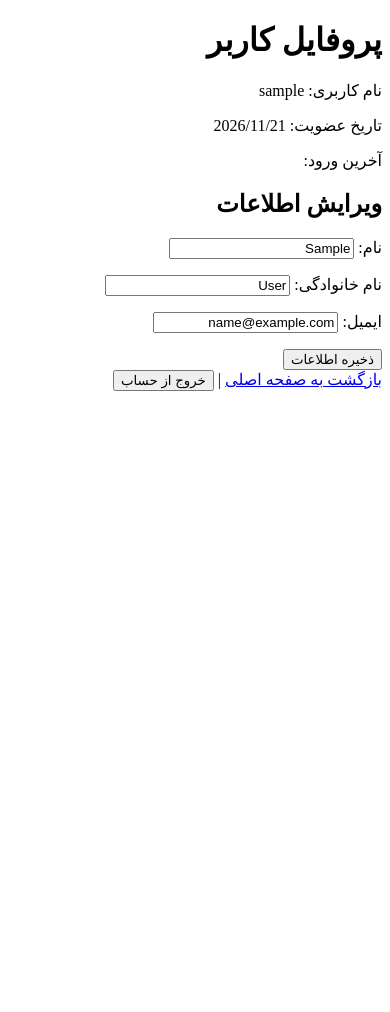
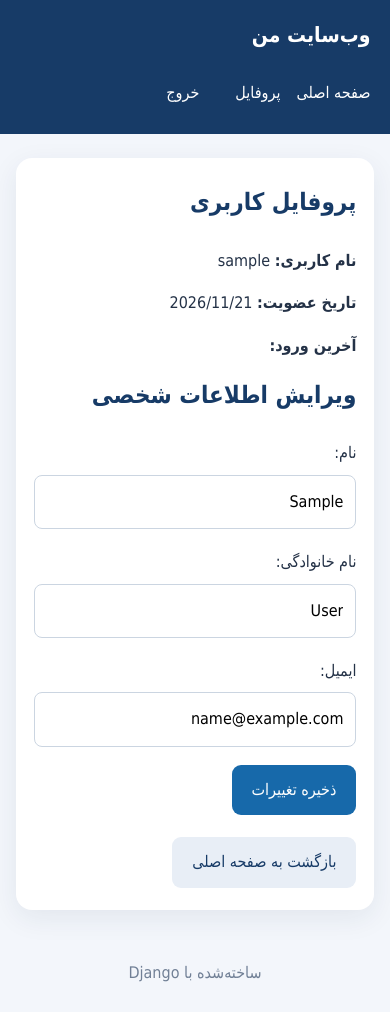
Before and after one commit to miladkouhzadi7600-hash/django-project, a Django app: page /profile/ in a window 390 px wide. Before the commit the page ends 391 px from the top, so only its background shows below. Run offline with Django 5.2, Linux system fonts and the light colour scheme; the visitor is signed in with stand-in values (Sample User, id 1).

Commit message:
Apply responsive shared design to profile.html

```diff
--- a/main/templates/main/profile.html
+++ b/main/templates/main/profile.html
@@ -1,35 +1,22 @@
-<!DOCTYPE html>
-<html lang="fa" dir="rtl">
-<head>
-    <meta charset="UTF-8">
-    <meta name="viewport" content="width=device-width, initial-scale=1.0">
-    <title>پروفایل کاربر</title>
-</head>
-<body>
-    <h1>پروفایل کاربر</h1>
-    <p>نام کاربری: {{ user.username }}</p>
-    <p>تاریخ عضویت: {{ user.date_joined|date:"Y/m/d" }}</p>
-    <p>آخرین ورود: {{ user.last_login|date:"Y/m/d H:i" }}</p>
+{% extends 'main/base.html' %}
 
-    <h2>ویرایش اطلاعات</h2>
+{% block title %}پروفایل | وب‌سایت من{% endblock %}
 
-    {% if messages %}
-        {% for message in messages %}
-            <p>{{ message }}</p>
-        {% endfor %}
-    {% endif %}
+{% block content %}
+<section class="card">
+    <h1>پروفایل کاربری</h1>
+    <p><strong>نام کاربری:</strong> {{ user.username }}</p>
+    <p><strong>تاریخ عضویت:</strong> {{ user.date_joined|date:"Y/m/d" }}</p>
+    <p><strong>آخرین ورود:</strong> {{ user.last_login|date:"Y/m/d H:i" }}</p>
 
+    <h2>ویرایش اطلاعات شخصی</h2>
     <form method="POST">
         {% csrf_token %}
         {{ form.as_p }}
-        <button type="submit">ذخیره اطلاعات</button>
+        <button type="submit">ذخیره تغییرات</button>
     </form>
-
-    <a href="{% url 'home' %}">بازگشت به صفحه اصلی</a>
-    |
-    <form method="POST" action="{% url 'logout' %}" style="display:inline;">
-        {% csrf_token %}
-        <button type="submit">خروج از حساب</button>
-    </form>
-</body>
-</html>
+    <div class="actions">
+        <a class="button button-secondary" href="{% url 'home' %}">بازگشت به صفحه اصلی</a>
+    </div>
+</section>
+{% endblock %}
```
